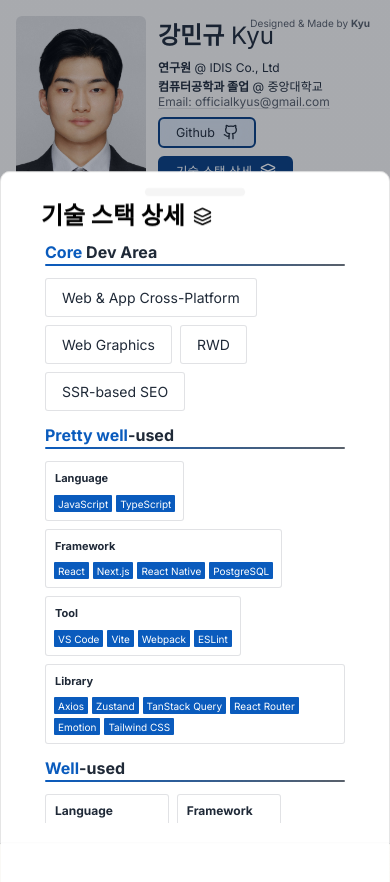
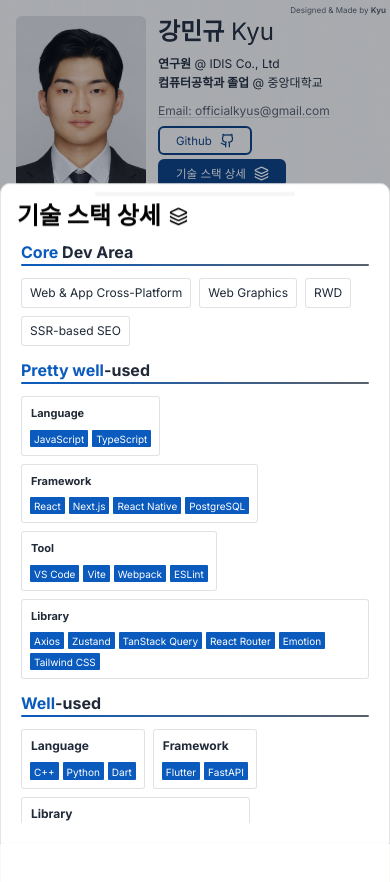
Before and after one commit to selfishAltruism/Masterpiece_of_The_Portfolio, a Next.js app: page / in a window 390 px wide. Both pictures are taken after a click on the button "기술 스택 상세". Shown: the top 882 px of the page. Built offline with nearby package versions, Linux system fonts and the light colour scheme.

Commit message:
[#1] (feat) mobile mode rwd 개선.

```diff
--- a/src/entities/main/TechStackDrawer.tsx
+++ b/src/entities/main/TechStackDrawer.tsx
@@ -25,7 +25,7 @@
           {techStacks["Core Dev Area"].map((item) => (
             <span
               key={item}
-              className="theme-panel whitespace-nowrap rounded-[3px] border px-4 pb-[8px] pt-[9px] text-sm"
+              className="theme-panel whitespace-nowrap rounded-[3px] border px-4 pb-[8px] pt-[9px] text-sm max-sm:px-2 max-sm:pb-1 max-sm:pt-1 max-sm:text-[12px]"
             >
               {item}
             </span>
--- a/src/entities/mobile/MobileProfile.tsx
+++ b/src/entities/mobile/MobileProfile.tsx
@@ -24,16 +24,16 @@
   return (
     <section className="relative mb-6 px-1">
       <div className="relative flex items-stretch gap-3">
-        <div className="theme-text-soft absolute right-1 top-0 text-[10px]">
+        <div className="theme-text-soft absolute -right-3 -top-3 text-[8px]">
           Designed & Made by <strong>Kyu</strong>
         </div>
         <img
           src="/profile_img.jpg"
           alt="Profile"
-          className="h-[170px] w-[130px] rounded-md object-cover"
+          className="h-[172px] w-[130px] rounded-md object-cover"
         />
 
-        <div className="flex min-h-[170px] min-w-0 flex-1 flex-col">
+        <div className="-mt-1 flex min-h-[170px] min-w-0 flex-1 flex-col">
           <div>
             <Title>
               <strong>강민규</strong> Kyu
@@ -46,6 +46,7 @@
               <strong>컴퓨터공학과 졸업</strong> @ 중앙대학교
             </p>
           </div>
+
           <div className="relative mb-2 mt-auto w-max">
             <button
               type="button"
@@ -58,25 +59,25 @@
             </button>
             <span
               aria-hidden={!isEmailCopied}
-              className={`absolute left-[calc(100%+10px)] top-1/2 z-20 -translate-y-1/2 rounded-md bg-black p-2 text-[12px] font-medium leading-none text-white shadow-sm transition-opacity duration-200 dark:bg-white dark:text-black ${
+              className={`absolute right-[calc(100%+10px)] top-1/2 z-20 -translate-y-1/2 rounded-md bg-black p-2 text-[12px] font-medium leading-none text-white shadow-sm transition-opacity duration-200 dark:bg-white dark:text-black ${
                 isEmailCopied ? "opacity-100" : "pointer-events-none opacity-0"
               }`}
             >
               복사됨
-              <span className="absolute -left-[4px] top-1/2 h-2 w-2 -translate-y-1/2 rotate-45 bg-black dark:bg-white" />
+              <span className="absolute -right-[4px] top-1/2 h-2 w-2 -translate-y-1/2 rotate-45 bg-black dark:bg-white" />
             </span>
           </div>
 
-          <div className="flex flex-wrap gap-2">
+          <div className="flex flex-wrap gap-1">
             <OutlineButton href="https://github.com/selfishAltruism">
               Github
-              <Github size={16} className="-mr-[1px] -mt-[2.5px] ml-2" />
+              <Github size={15} className="-mr-[1px] -mt-[1px] ml-2" />
             </OutlineButton>
             <Drawer>
               <DrawerTrigger asChild>
                 <BasicButton>
                   기술 스택 상세
-                  <Layers size={16} className="-mr-[1px] -mt-[2.5px] ml-2" />
+                  <Layers size={15} className="-mr-[1px] -mt-[1px] ml-2" />
                 </BasicButton>
               </DrawerTrigger>
               <TechStackDrawer />
@@ -85,8 +86,8 @@
         </div>
       </div>
 
-      <div className="mb-2 mt-4 flex flex-col gap-2 text-[12px]">
-        <span className="inline-block w-max bg-[var(--accent-brand)] px-1.5 py-0.5 text-[12px] italic leading-tight text-white">
+      <div className="mb-2 mt-4 flex flex-col gap-2 text-[13px]">
+        <span className="inline-block w-max bg-[var(--accent-brand)] py-0.5 text-[14px] italic leading-tight text-white">
           해야할 일을 찾고, 책임감 있게 완수합니다.
         </span>
         <p className="break-keep leading-relaxed">
@@ -94,7 +95,7 @@
             FITREAE
           </span>
           <br />
-          App 개발로 시작하여, <br />
+          App 개발로 시작하여,
           <strong className="text-[#0A5BBD]">
             데이터 시각화 및 테스트 시스템 기반 카운팅 알고리즘 개발
           </strong>
@@ -105,10 +106,10 @@
             IDIS
           </span>
           <br />
-          Cloud Platform 서비스 개발로 시작하여, <br />
+          Cloud Platform 서비스 개발로 시작하여,
           <strong className="text-[#0A5BBD]">
-            2차원 공간 객체 배치 시스템 개발, <br />
-            클라이언트 WebSocket & WASM Load 최적화, 검색 DB 최적화
+            2차원 공간 객체 배치 시스템 개발, 클라이언트 WebSocket & WASM Load
+            최적화, 검색 DB 최적화
           </strong>
           까지.
         </p>
--- a/src/index.css
+++ b/src/index.css
@@ -91,7 +91,7 @@
     --line-color: rgba(15, 23, 42, 0.28);
     --accent-brand: #0a5bbd;
     --accent-brand-strong: #083e80;
-    --accent-brand-soft: rgba(10, 91, 189, 0.12);
+    --accent-brand-soft: rgba(255, 255, 255, 0);
     --badge-solid-bg: #0a5bbd;
     --badge-solid-fg: #ffffff;
     --badge-outline-bg: rgba(10, 91, 189, 0.08);
--- a/src/shared/shadcn/components/ui/drawer.tsx
+++ b/src/shared/shadcn/components/ui/drawer.tsx
@@ -43,12 +43,12 @@
     <DrawerPrimitive.Content
       ref={ref}
       className={cn(
-        "fixed inset-x-0 bottom-0 z-50 mt-24 flex h-auto flex-col rounded-t-[10px] border bg-background px-7 pb-5",
+        "fixed inset-x-0 bottom-0 z-50 mt-24 flex h-auto flex-col rounded-t-[10px] border bg-background px-1 pb-5 pt-3 sm:px-7 sm:pt-0",
         className,
       )}
       {...props}
     >
-      <div className="mx-auto mt-4 h-2 w-[100px] rounded-full bg-muted" />
+      <div className="mx-auto -mt-1 h-1 w-[200px] rounded-full bg-muted sm:mt-4 sm:h-2" />
       {children}
     </DrawerPrimitive.Content>
   </DrawerPortal>
--- a/src/shared/ui/BasicButton.tsx
+++ b/src/shared/ui/BasicButton.tsx
@@ -17,13 +17,15 @@
     "border-[var(--accent-brand-strong)] bg-[var(--accent-brand-strong)] text-white",
     "transition-all duration-200 active:scale-95 active:border-[var(--accent-brand-strong)] active:bg-[var(--accent-brand-strong)] active:text-white/70",
     "sm:hover:border-[var(--accent-brand-strong)] sm:hover:bg-[var(--accent-brand-strong)] sm:hover:text-white/70",
+    "max-sm:text-[11.5px]",
   );
 
   if (to)
     return (
       <Link href={to} className={baseClass}>
         {children}
-        <Logs size={17} className="-mr-[1px] -mt-[3px] ml-2 max-md:ml-1" />
+        <Logs size={15} className="-mt-[1px] ml-2 sm:hidden" />
+        <Logs size={17} className="-mt-[2px] ml-2 max-sm:hidden" />
       </Link>
     );
 
--- a/src/shared/ui/OutlineButton.tsx
+++ b/src/shared/ui/OutlineButton.tsx
@@ -11,10 +11,11 @@
 const OutlineButton = ({ children, onClick, href }: OutlineButtonProps) => {
   const baseClass = cn(
     "inline-flex items-center justify-between whitespace-nowrap rounded-md border-2 px-4 pb-[3px] pt-[5px] text-[12.5px]",
-    "border-[var(--accent-brand-strong)] bg-[var(--accent-brand-soft)] backdrop-blur-md",
+    "text-[var(--accent-brand-strong)] border-[var(--accent-brand-strong)] bg-[var(--accent-brand-soft)] backdrop-blur-md",
     "theme-text-primary",
     "transition-all duration-200 active:scale-95 active:border-[var(--accent-brand-strong)] active:text-[color:var(--page-fg-soft)]",
     "sm:hover:border-[var(--accent-brand-strong)] sm:hover:text-[color:var(--page-fg-soft)]",
+    "max-sm:text-[11.5px]",
   );
 
   if (href)
--- a/src/widgets/main/Profile.tsx
+++ b/src/widgets/main/Profile.tsx
@@ -232,7 +232,7 @@
         </div>
 
         <div className="flex h-full flex-1 flex-col items-end justify-end">
-          <div className="flex items-end gap-1 flex-col">
+          <div className="flex flex-col items-end gap-1">
             <div className="flex justify-end gap-1">
               <OutlineButton href="https://github.com/selfishAltruism">
                 Github
```
